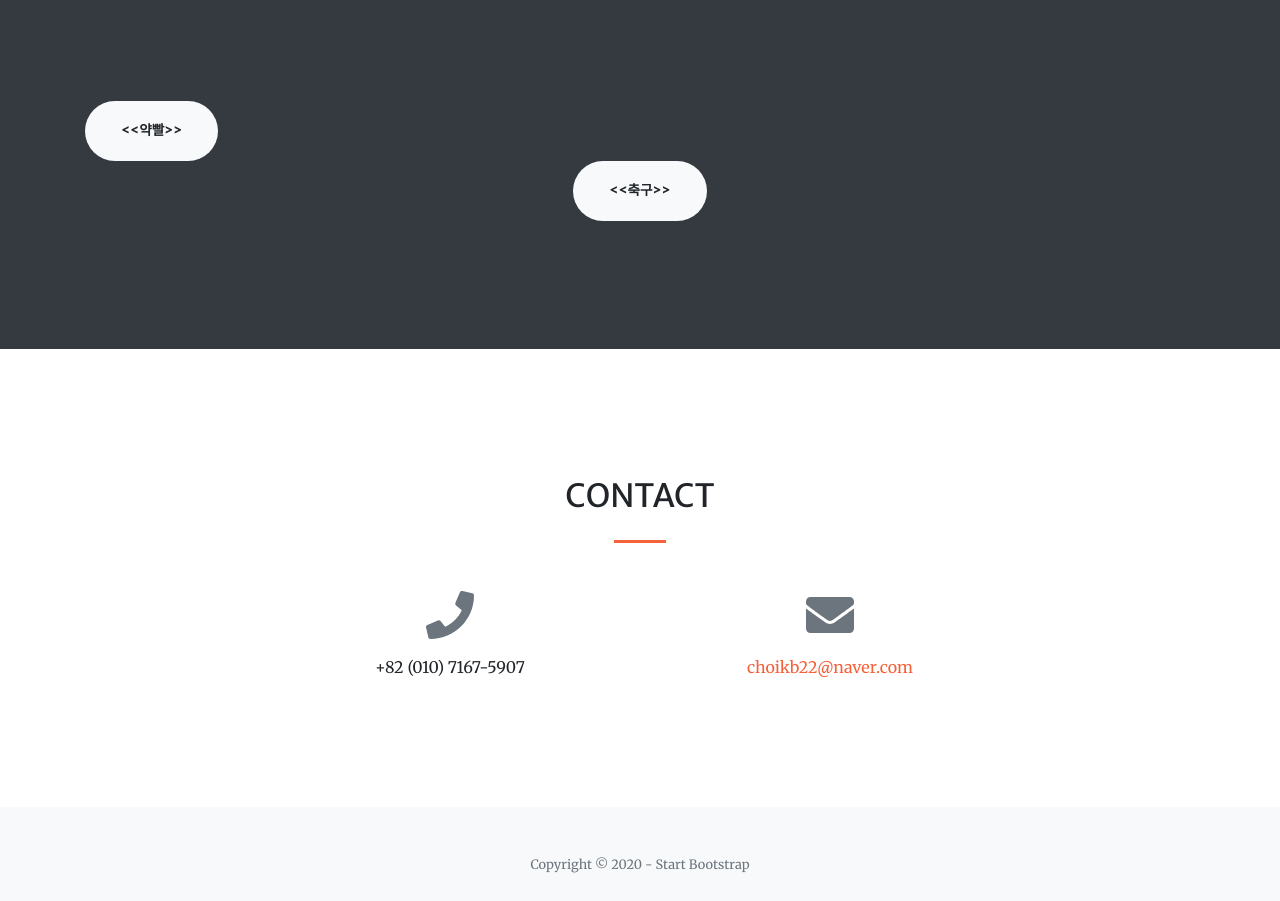
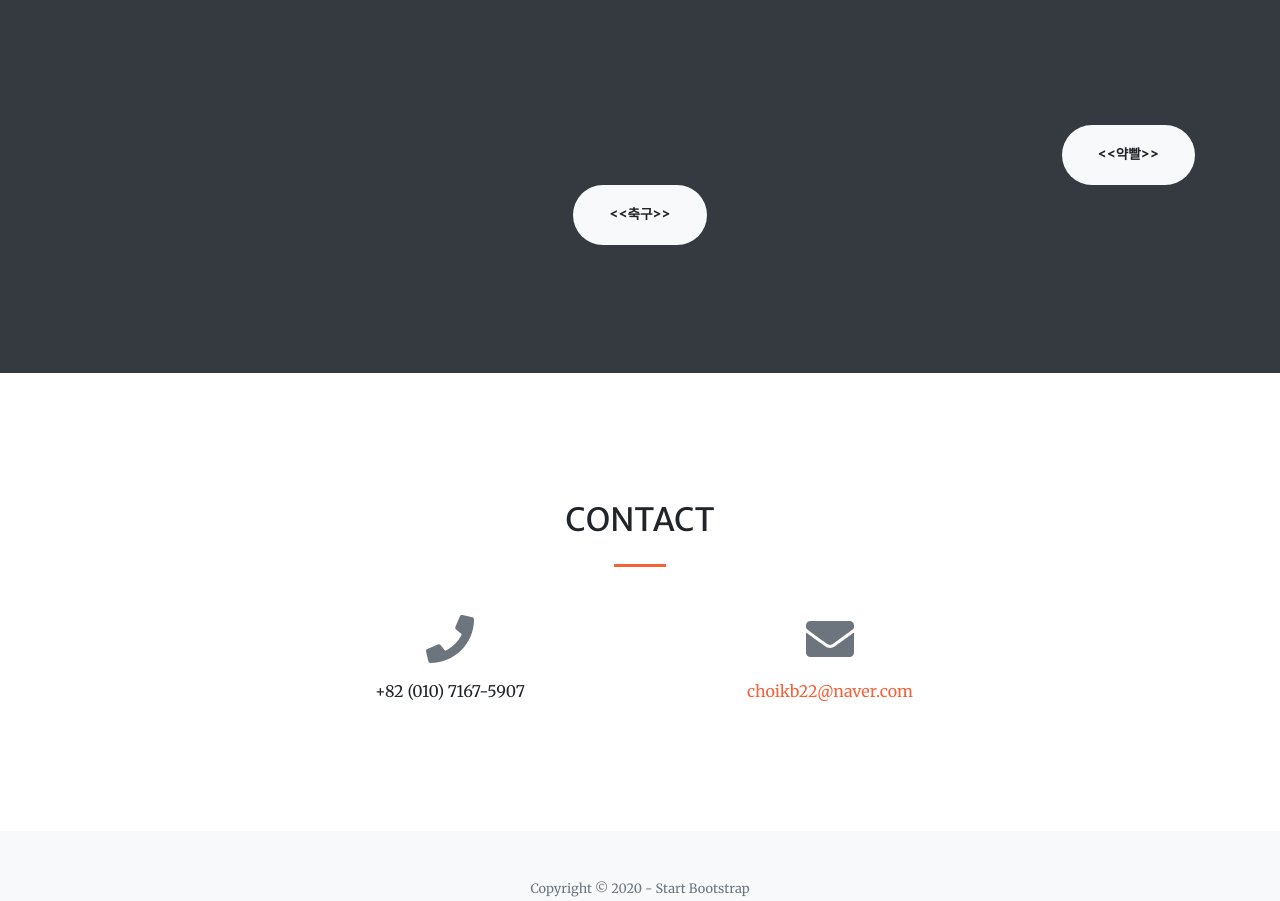
Before and after one commit to ChoiKyoungpin/Choi.github.io, a website: page index.html in a window 1280 px wide. Shown: the part 2350-3251 px from the top of the page. Drawn offline with nearby package versions, Linux system fonts and the light colour scheme.

Commit message:
Update index.html

```diff
--- a/index.html
+++ b/index.html
@@ -65,6 +65,7 @@
                                 <img src="https://user-images.githubusercontent.com/68524500/101360088-85969480-38e0-11eb-93ae-fbff0072cc73.png" width="80px" height="50px"/>
                             </a>
                         </div>
+                        <br>
                         <a class="btn btn-light btn-xl js-scroll-trigger" href="#introduce">Get Started!</a>
                     </div>
                 </div>
@@ -185,7 +186,7 @@
         </div>
         <!-- Call to action-->
            <section class="page-section bg-dark text-white">
-              <div class="container text-left">
+              <div class="container text-right">
                 <a class="btn btn-light btn-xl js-scroll-trigger" href="https://github.com/ChoiKyoungpin/Project-Medicine.git" target="_blank"> <<약빨>> </a>
               </div>
               <div class="container text-center">
```
